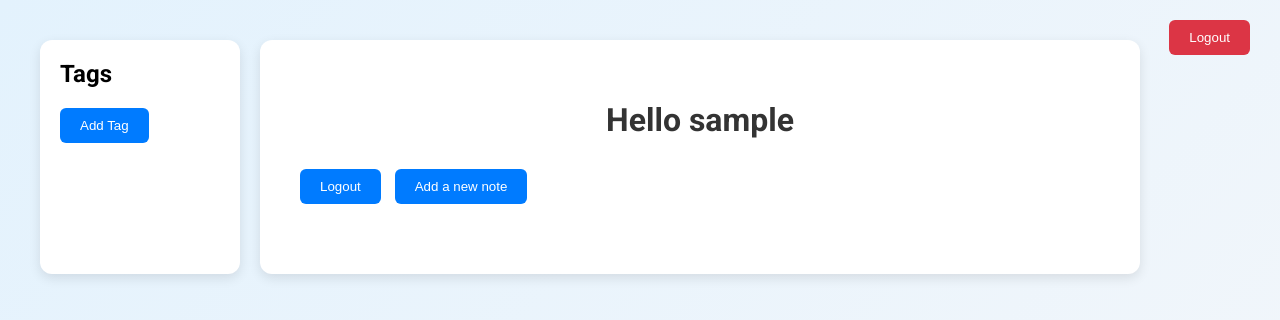
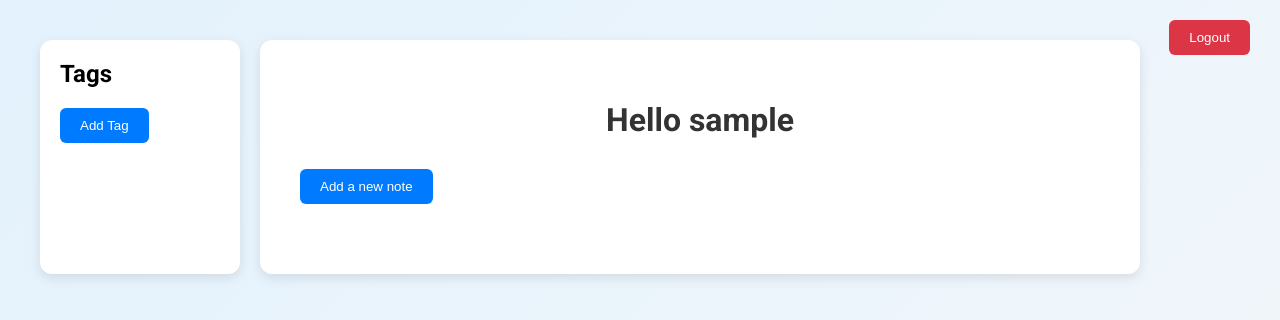
Before and after one commit to luantorrex/zettelkasten-front, a website: page notes/index.html in a window 1280 px wide. Drawn offline with nearby package versions, Linux system fonts and the light colour scheme; no server answers; sample sign-in values are in the browser's storage.

Commit message:
removing duplicated logout button

```diff
--- a/notes/index.html
+++ b/notes/index.html
@@ -21,7 +21,6 @@
     </div>
     <div class="container">
       <h1>Hello {{ctrl.username}}</h1>
-      <button type="button" ng-click="ctrl.logout()">Logout</button>
       <button type="button" ng-click="ctrl.openAddModal()">Add a new note</button>
       <div class="notes">
         <div class="note" ng-repeat="note in ctrl.notes track by note._id">
```
